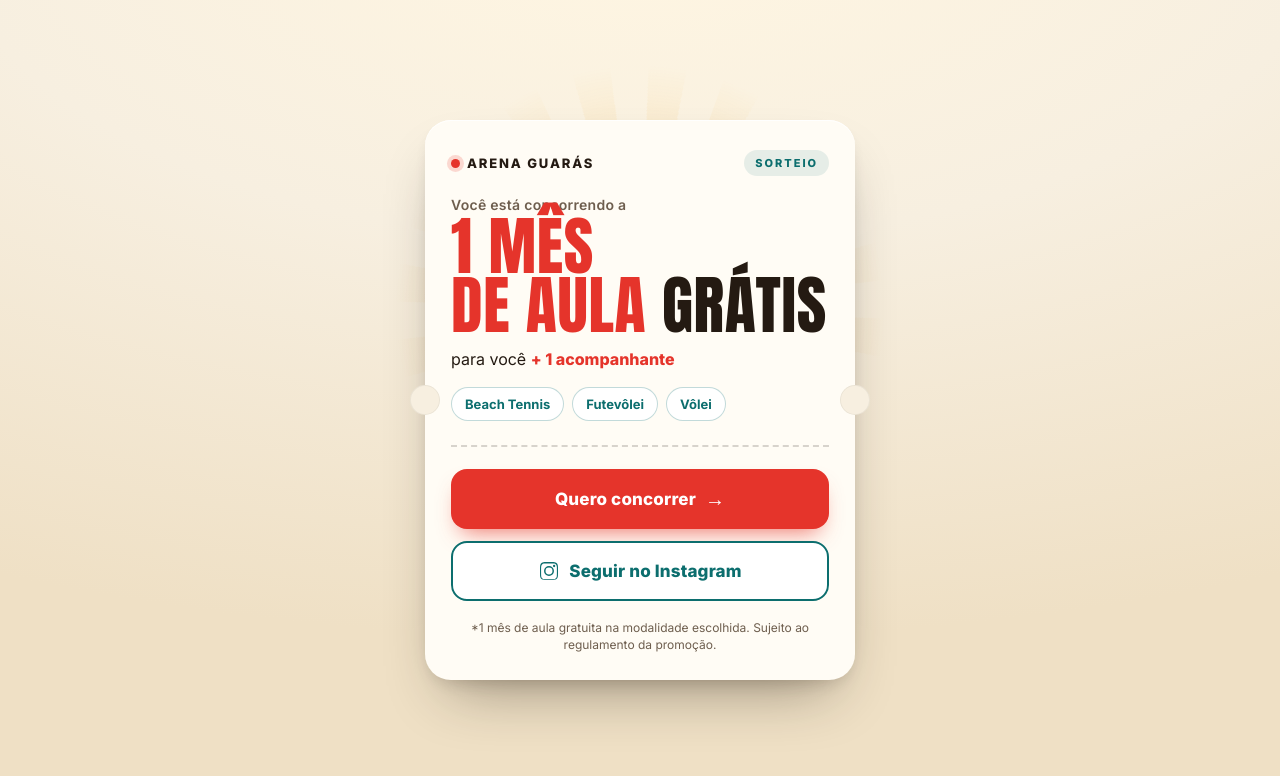
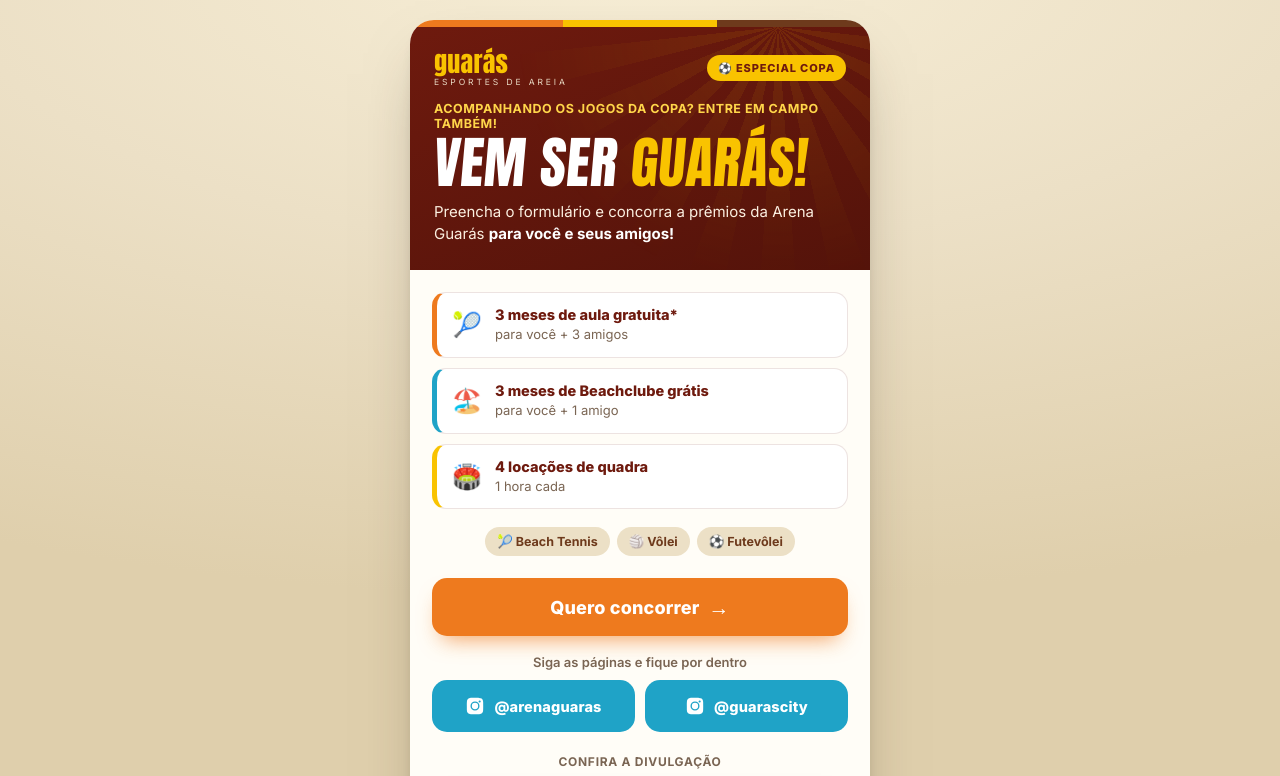
Before and after one commit to aureobeligollidev/arena-guaras, a plain HTML site: page index.html in a window 1280 px wide. Shown: the top 776 px of the page. Drawn offline with Linux system fonts and the light colour scheme.

Commit message:
Premios novos + folder + identidade Copa (#VemSerGuaras)

```diff
--- a/index.html
+++ b/index.html
@@ -3,119 +3,178 @@
 <head>
 <meta charset="UTF-8">
 <meta name="viewport" content="width=device-width, initial-scale=1.0">
-<title>Arena Guarás · Sorteio</title>
-<meta name="description" content="Concorra a 1 mês de aula grátis para você + 1 acompanhante. Beach Tennis, Futevôlei ou Vôlei.">
-<meta property="og:title" content="Sorteio Arena Guarás — 1 mês de aula grátis">
-<meta property="og:description" content="Para você + 1 acompanhante. Escolha: Beach Tennis, Futevôlei ou Vôlei.">
+<title>Sorteio Arena Guarás · #VemSerGuarás</title>
+<meta name="description" content="Preencha o formulário e concorra a prêmios da Arena Guarás para você e seus amigos: aula grátis, Beachclube e locação de quadra!">
+<meta property="og:title" content="Sorteio Arena Guarás — concorra a prêmios!">
+<meta property="og:description" content="Aula grátis, Beachclube e locação de quadra para você e seus amigos. #VemSerGuarás">
 <meta property="og:type" content="website">
+<meta property="og:image" content="folder.jpeg">
 <link rel="preconnect" href="https://fonts.googleapis.com">
 <link rel="preconnect" href="https://fonts.gstatic.com" crossorigin>
-<link href="https://fonts.googleapis.com/css2?family=Anton&family=Inter:wght@400;500;600;700;800&display=swap" rel="stylesheet">
+<link href="https://fonts.googleapis.com/css2?family=Anton&family=Inter:wght@400;500;600;700;800;900&display=swap" rel="stylesheet">
 <style>
   :root{
-    --areia:#F7EFE0; --areia-2:#EFE0C5; --creme:#FFFCF5;
-    --guara:#E5342B; --guara-fundo:#C3261F;
-    --mar:#0C6E6E; --sol:#F4A300;
-    --carvao:#241A12; --carvao-suave:#6E5E4E;
+    --vinho:#6E1A0E; --vinho-2:#54130A;
+    --amarelo:#F9C300; --amarelo-2:#FFD64A;
+    --laranja:#EE7A1E; --laranja-2:#D9650F;
+    --ciano:#1FA3C7; --ciano-2:#177E9A;
+    --marrom:#6E3A1C;
+    --areia:#ECE0C6; --areia-2:#DFCFAC; --creme:#FFFDF7;
+    --carvao:#3A2A1C; --carvao-suave:#7A6553;
   }
   *{ box-sizing:border-box; margin:0; padding:0; }
   html,body{ height:100%; }
   body{
     font-family:"Inter", system-ui, sans-serif; color:var(--carvao);
-    background:radial-gradient(120% 90% at 50% -10%, #FFF6E2 0%, var(--areia) 45%, var(--areia-2) 100%);
-    min-height:100%; display:flex; align-items:center; justify-content:center;
-    padding:24px 18px calc(24px + env(safe-area-inset-bottom));
-    overflow-x:hidden; -webkit-font-smoothing:antialiased;
+    background:radial-gradient(120% 80% at 50% -5%, #F7EED6 0%, var(--areia) 45%, var(--areia-2) 100%);
+    min-height:100%; display:flex; justify-content:center;
+    padding:20px 16px calc(28px + env(safe-area-inset-bottom));
+    -webkit-font-smoothing:antialiased; overflow-x:hidden;
   }
-  .palco{ position:relative; width:100%; max-width:430px; }
-  .palco::before{
-    content:""; position:absolute; top:-90px; left:50%;
-    width:560px; height:560px; transform:translateX(-50%);
-    background:repeating-conic-gradient(from 0deg at 50% 50%,
-      rgba(244,163,0,.16) 0deg 9deg, transparent 9deg 18deg);
-    border-radius:50%;
-    -webkit-mask:radial-gradient(circle, #000 0%, #000 30%, transparent 62%);
-            mask:radial-gradient(circle, #000 0%, #000 30%, transparent 62%);
-    animation:girar 90s linear infinite; z-index:0; pointer-events:none;
+  .palco{ width:100%; max-width:460px; }
+
+  .cartao{
+    position:relative; background:var(--creme);
+    border-radius:24px; overflow:hidden;
+    box-shadow:0 28px 60px -26px rgba(58,42,28,.5), 0 8px 20px -12px rgba(58,42,28,.3);
+    animation:entrar .6s cubic-bezier(.2,.7,.2,1) both;
   }
-  @keyframes girar{ to{ transform:translateX(-50%) rotate(360deg); } }
-  .bilhete{
-    position:relative; z-index:1; background:var(--creme);
-    border-radius:26px; padding:30px 26px 26px;
-    box-shadow:0 1px 0 rgba(255,255,255,.9) inset,
-      0 30px 60px -24px rgba(36,26,18,.45), 0 8px 22px -12px rgba(36,26,18,.3);
-    animation:entrar .7s cubic-bezier(.2,.7,.2,1) both;
-  }
-  .bilhete::before,.bilhete::after{
-    content:""; position:absolute; top:50%; width:30px; height:30px;
-    background:var(--areia); border-radius:50%; transform:translateY(-50%);
-    box-shadow:0 0 0 1px rgba(36,26,18,.05) inset;
-  }
-  .bilhete::before{ left:-15px; }
-  .bilhete::after{ right:-15px; }
-  @keyframes entrar{ from{ opacity:0; transform:translateY(22px) scale(.97); } to{ opacity:1; transform:none; } }
-  .topo{ display:flex; align-items:center; justify-content:space-between; margin-bottom:20px; }
-  .marca{ display:inline-flex; align-items:center; gap:7px; font-weight:800; font-size:13px;
-    letter-spacing:.14em; text-transform:uppercase; color:var(--carvao); }
-  .marca .bolinha{ width:9px; height:9px; border-radius:50%; background:var(--guara);
-    box-shadow:0 0 0 4px rgba(229,52,43,.18); }
-  .selo{ font-weight:800; font-size:11px; letter-spacing:.18em; text-transform:uppercase;
-    color:var(--mar); background:rgba(12,110,110,.1); padding:6px 11px; border-radius:999px; }
-  .chamada{ font-size:14px; font-weight:600; color:var(--carvao-suave); letter-spacing:.02em; margin-bottom:4px; }
-  h1{ font-family:"Anton", sans-serif; font-weight:400; font-size:clamp(46px, 16vw, 64px);
-    line-height:.92; letter-spacing:.01em; text-transform:uppercase; color:var(--guara); margin:2px 0 14px; }
-  h1 .destaque{ color:var(--carvao); }
-  .acompanhante{ font-size:16px; color:var(--carvao); margin-bottom:18px; }
-  .acompanhante strong{ color:var(--guara); font-weight:800; }
-  .modalidades{ display:flex; flex-wrap:wrap; gap:8px; margin-bottom:24px; }
-  .modalidades span{ font-size:13px; font-weight:700; color:var(--mar); background:#fff;
-    border:1.5px solid rgba(12,110,110,.25); padding:8px 13px; border-radius:999px; }
-  .picote{ border:none; border-top:2px dashed rgba(36,26,18,.18); margin:4px 0 22px; }
-  .acoes{ display:flex; flex-direction:column; gap:12px; }
-  .btn{ display:flex; align-items:center; justify-content:center; gap:9px; min-height:60px;
-    padding:0 20px; border-radius:16px; font-size:17px; font-weight:800; text-decoration:none;
-    letter-spacing:.01em; transition:transform .12s ease, box-shadow .2s ease, background .2s ease;
-    -webkit-tap-highlight-color:transparent; }
+  @keyframes entrar{ from{opacity:0; transform:translateY(18px) scale(.98)} to{opacity:1; transform:none} }
+
+  /* faixa de modalidades no topo (igual ao folder) */
+  .faixa{ height:7px; display:flex; }
+  .faixa i{ flex:1; }
+  .faixa .l{ background:var(--laranja); } .faixa .a{ background:var(--amarelo); } .faixa .m{ background:var(--marrom); }
+
+  /* HERO vinho */
+  .hero{ background:linear-gradient(160deg, var(--vinho) 0%, var(--vinho-2) 100%); color:#fff; padding:22px 24px 26px; position:relative; }
+  .hero::after{ content:""; position:absolute; inset:0;
+    background:repeating-conic-gradient(from 0deg at 80% 0%, rgba(249,195,0,.10) 0deg 8deg, transparent 8deg 16deg);
+    -webkit-mask:radial-gradient(circle at 80% 0%, #000 0%, transparent 60%); mask:radial-gradient(circle at 80% 0%, #000 0%, transparent 60%); pointer-events:none; }
+  .topo{ display:flex; align-items:center; justify-content:space-between; position:relative; z-index:1; margin-bottom:14px; }
+  .marca{ display:flex; flex-direction:column; line-height:1; }
+  .marca b{ font-family:"Anton",sans-serif; font-weight:400; font-size:26px; letter-spacing:.01em; color:var(--amarelo); }
+  .marca small{ font-size:8.5px; letter-spacing:.34em; color:#E9D9C4; margin-top:3px; }
+  .selo{ font-size:11px; font-weight:800; letter-spacing:.08em; text-transform:uppercase; color:var(--vinho);
+    background:var(--amarelo); padding:6px 11px; border-radius:999px; white-space:nowrap; }
+  .eyebrow{ position:relative; z-index:1; font-size:12.5px; font-weight:700; letter-spacing:.04em; color:var(--amarelo-2); text-transform:uppercase; margin-bottom:6px; }
+  h1{ position:relative; z-index:1; font-family:"Anton",sans-serif; font-weight:400; text-transform:uppercase;
+    font-size:clamp(40px,13.5vw,56px); line-height:.9; letter-spacing:.01em; transform:skewX(-5deg); transform-origin:left; }
+  h1 .g{ color:var(--amarelo); }
+  .lead{ position:relative; z-index:1; font-size:15px; line-height:1.45; color:#FBEFE0; margin-top:14px; }
+  .lead strong{ color:#fff; }
+
+  /* CORPO creme */
+  .corpo{ padding:22px 22px 24px; }
+
+  .premios{ list-style:none; display:flex; flex-direction:column; gap:10px; margin-bottom:18px; }
+  .premios li{ display:flex; align-items:center; gap:13px; background:#fff;
+    border:1.5px solid rgba(110,26,14,.12); border-left:5px solid var(--laranja);
+    border-radius:14px; padding:13px 15px; }
+  .premios li:nth-child(2){ border-left-color:var(--ciano); }
+  .premios li:nth-child(3){ border-left-color:var(--amarelo); }
+  .premios .ic{ font-size:24px; line-height:1; flex-shrink:0; }
+  .premios .tx{ font-size:14.5px; line-height:1.3; }
+  .premios .tx b{ color:var(--vinho); font-weight:800; }
+  .premios .tx span{ color:var(--carvao-suave); font-size:13px; }
+
+  .modalidades{ display:flex; flex-wrap:wrap; gap:7px; justify-content:center; margin-bottom:22px; }
+  .modalidades span{ font-size:12.5px; font-weight:700; color:var(--marrom); background:var(--areia);
+    padding:7px 12px; border-radius:999px; }
+
+  .btn{ display:flex; align-items:center; justify-content:center; gap:9px; min-height:58px;
+    padding:0 18px; border-radius:15px; font-size:16.5px; font-weight:800; text-decoration:none;
+    letter-spacing:.01em; transition:transform .12s ease, filter .2s ease; -webkit-tap-highlight-color:transparent; }
   .btn:active{ transform:translateY(2px) scale(.99); }
-  .btn-guara{ background:var(--guara); color:#fff; box-shadow:0 12px 22px -10px rgba(229,52,43,.7); }
-  .btn-guara:hover{ background:var(--guara-fundo); }
-  .btn-mar{ background:#fff; color:var(--mar); border:2px solid var(--mar); }
-  .btn-mar:hover{ background:var(--mar); color:#fff; }
-  .btn-mar:hover .ig path{ fill:#fff; }
-  .btn .seta{ font-size:20px; }
-  .nota{ font-size:12px; line-height:1.45; color:var(--carvao-suave); text-align:center; margin-top:18px; }
-  .btn:focus-visible{ outline:3px solid var(--sol); outline-offset:3px; }
-  @media (prefers-reduced-motion: reduce){
-    .palco::before{ animation:none; } .bilhete{ animation:none; } .btn{ transition:none; }
-  }
+  .btn:focus-visible{ outline:3px solid var(--marrom); outline-offset:3px; }
+
+  .btn-cta{ background:var(--laranja); color:#fff; box-shadow:0 12px 22px -10px rgba(238,122,30,.75); font-size:18px; }
+  .btn-cta:hover{ filter:brightness(1.05); }
+  .btn-cta .seta{ font-size:21px; }
+
+  .siga{ text-align:center; font-size:13px; font-weight:600; color:var(--carvao-suave); margin:18px 0 10px; }
+  .acoes-ig{ display:flex; gap:10px; }
+  .btn-ig{ flex:1; background:var(--ciano); color:#fff; font-size:14.5px; min-height:52px; }
+  .btn-ig:hover{ filter:brightness(1.05); }
+  .btn-ig svg{ flex-shrink:0; }
+
+  /* FOLDER */
+  .folder{ margin:22px 0 6px; }
+  .folder p{ text-align:center; font-size:12px; font-weight:700; letter-spacing:.06em; text-transform:uppercase; color:var(--carvao-suave); margin-bottom:10px; }
+  .folder img{ width:100%; height:auto; display:block; border-radius:16px; border:1px solid rgba(58,42,28,.12);
+    box-shadow:0 14px 30px -16px rgba(58,42,28,.45); }
+
+  /* UNIDADES */
+  .unidades{ display:flex; flex-direction:column; gap:9px; margin-top:20px; }
+  .uni{ background:var(--areia); border-radius:13px; padding:12px 15px; }
+  .uni b{ display:block; color:var(--vinho); font-size:14px; margin-bottom:5px; }
+  .uni a{ display:inline-flex; align-items:center; gap:7px; color:var(--carvao); font-size:13.5px; font-weight:600; text-decoration:none; }
+  .uni a svg{ flex-shrink:0; }
+
+  .nota{ font-size:11.5px; line-height:1.5; color:var(--carvao-suave); text-align:center; margin-top:20px; }
+  .nota b{ color:var(--laranja-2); }
+
+  @media (prefers-reduced-motion: reduce){ .cartao{ animation:none; } .btn{ transition:none; } }
 </style>
 </head>
 <body>
   <div class="palco">
-    <main class="bilhete">
+    <main class="cartao">
+      <div class="faixa"><i class="l"></i><i class="a"></i><i class="m"></i></div>
+
+      <section class="hero">
         <div class="topo">
-        <span class="marca"><span class="bolinha"></span> Arena Guarás</span>
-        <span class="selo">Sorteio</span>
+          <div class="marca"><b>guarás</b><small>ESPORTES DE AREIA</small></div>
+          <span class="selo">⚽ Especial Copa</span>
         </div>
-      <p class="chamada">Você está concorrendo a</p>
-      <h1>1 Mês<br>de aula <span class="destaque">grátis</span></h1>
-      <p class="acompanhante">para você <strong>+ 1 acompanhante</strong></p>
+        <p class="eyebrow">Acompanhando os jogos da Copa? Entre em campo também!</p>
+        <h1>Vem ser <span class="g">Guarás!</span></h1>
+        <p class="lead">Preencha o formulário e concorra a prêmios da Arena Guarás <strong>para você e seus amigos!</strong></p>
+      </section>
+
+      <section class="corpo">
+        <ul class="premios">
+          <li><span class="ic">🎾</span><div class="tx"><b>3 meses de aula gratuita*</b><br><span>para você + 3 amigos</span></div></li>
+          <li><span class="ic">🏖️</span><div class="tx"><b>3 meses de Beachclube grátis</b><br><span>para você + 1 amigo</span></div></li>
+          <li><span class="ic">🏟️</span><div class="tx"><b>4 locações de quadra</b><br><span>1 hora cada</span></div></li>
+        </ul>
+
         <div class="modalidades">
-        <span>Beach Tennis</span><span>Futevôlei</span><span>Vôlei</span>
+          <span>🎾 Beach Tennis</span><span>🏐 Vôlei</span><span>⚽ Futevôlei</span>
         </div>
-      <hr class="picote">
-      <div class="acoes">
-        <a class="btn btn-guara" href="https://forms.gle/Yzr2ADU5ExBPPyAd8">
-          Quero concorrer <span class="seta">&rarr;</span>
+
+        <a class="btn btn-cta" href="https://forms.gle/Yzr2ADU5ExBPPyAd8">Quero concorrer <span class="seta">&rarr;</span></a>
+
+        <p class="siga">Siga as páginas e fique por dentro</p>
+        <div class="acoes-ig">
+          <a class="btn btn-ig" href="https://www.instagram.com/arenaguaras?utm_source=qr&igsh=NnNuYW8xdXdxOXd6">
+            <svg width="20" height="20" viewBox="0 0 24 24" aria-hidden="true"><path fill="#fff" d="M12 2.2c3.2 0 3.6 0 4.85.07 1.17.05 1.8.25 2.23.41.56.22.96.48 1.38.9.42.42.68.82.9 1.38.16.42.36 1.06.41 2.23.06 1.27.07 1.65.07 4.85s0 3.58-.07 4.85c-.05 1.17-.25 1.8-.41 2.23-.22.56-.48.96-.9 1.38-.42.42-.82.68-1.38.9-.42.16-1.06.36-2.23.41-1.27.06-1.65.07-4.85.07s-3.58 0-4.85-.07c-1.17-.05-1.8-.25-2.23-.41a3.7 3.7 0 0 1-1.38-.9 3.7 3.7 0 0 1-.9-1.38c-.16-.42-.36-1.06-.41-2.23C2.21 15.58 2.2 15.2 2.2 12s0-3.58.07-4.85c.05-1.17.25-1.8.41-2.23.22-.56.48-.96.9-1.38.42-.42.82-.68 1.38-.9.42-.16 1.06-.36 2.23-.41C8.42 2.21 8.8 2.2 12 2.2Zm0 4.38a5.42 5.42 0 1 0 0 10.84 5.42 5.42 0 0 0 0-10.84Zm0 1.62a3.8 3.8 0 1 1 0 7.6 3.8 3.8 0 0 1 0-7.6Zm5.6-2.9a1.27 1.27 0 1 0 0 2.54 1.27 1.27 0 0 0 0-2.54Z"/></svg>
+            @arenaguaras
           </a>
-        <a class="btn btn-mar" href="https://www.instagram.com/arenaguaras?utm_source=qr&igsh=NnNuYW8xdXdxOXd6">
-          <svg class="ig" width="22" height="22" viewBox="0 0 24 24" aria-hidden="true">
-            <path fill="#0C6E6E" d="M12 2.2c3.2 0 3.6 0 4.85.07 1.17.05 1.8.25 2.23.41.56.22.96.48 1.38.9.42.42.68.82.9 1.38.16.42.36 1.06.41 2.23.06 1.27.07 1.65.07 4.85s0 3.58-.07 4.85c-.05 1.17-.25 1.8-.41 2.23-.22.56-.48.96-.9 1.38-.42.42-.82.68-1.38.9-.42.16-1.06.36-2.23.41-1.27.06-1.65.07-4.85.07s-3.58 0-4.85-.07c-1.17-.05-1.8-.25-2.23-.41a3.7 3.7 0 0 1-1.38-.9 3.7 3.7 0 0 1-.9-1.38c-.16-.42-.36-1.06-.41-2.23C2.21 15.58 2.2 15.2 2.2 12s0-3.58.07-4.85c.05-1.17.25-1.8.41-2.23.22-.56.48-.96.9-1.38.42-.42.82-.68 1.38-.9.42-.16 1.06-.36 2.23-.41C8.42 2.21 8.8 2.2 12 2.2Zm0 1.62c-3.15 0-3.52.01-4.76.07-.9.04-1.39.19-1.71.32-.43.17-.74.37-1.06.69-.32.32-.52.63-.69 1.06-.13.32-.28.81-.32 1.71-.06 1.24-.07 1.61-.07 4.76s0 3.52.07 4.76c.04.9.19 1.39.32 1.71.17.43.37.74.69 1.06.32.32.63.52 1.06.69.32.13.81.28 1.71.32 1.24.06 1.61.07 4.76.07s3.52 0 4.76-.07c.9-.04 1.39-.19 1.71-.32.43-.17.74-.37 1.06-.69.32-.32.52-.63.69-1.06.13-.32.28-.81.32-1.71.06-1.24.07-1.61.07-4.76s0-3.52-.07-4.76c-.04-.9-.19-1.39-.32-1.71a2.85 2.85 0 0 0-.69-1.06 2.85 2.85 0 0 0-1.06-.69c-.32-.13-.81-.28-1.71-.32-1.24-.06-1.61-.07-4.76-.07Zm0 2.76a5.42 5.42 0 1 1 0 10.84 5.42 5.42 0 0 1 0-10.84Zm0 1.62a3.8 3.8 0 1 0 0 7.6 3.8 3.8 0 0 0 0-7.6Zm5.6-2.9a1.27 1.27 0 1 1 0 2.54 1.27 1.27 0 0 1 0-2.54Z"/>
-          </svg>
-          Seguir no Instagram
+          <a class="btn btn-ig" href="https://www.instagram.com/guarascity">
+            <svg width="20" height="20" viewBox="0 0 24 24" aria-hidden="true"><path fill="#fff" d="M12 2.2c3.2 0 3.6 0 4.85.07 1.17.05 1.8.25 2.23.41.56.22.96.48 1.38.9.42.42.68.82.9 1.38.16.42.36 1.06.41 2.23.06 1.27.07 1.65.07 4.85s0 3.58-.07 4.85c-.05 1.17-.25 1.8-.41 2.23-.22.56-.48.96-.9 1.38-.42.42-.82.68-1.38.9-.42.16-1.06.36-2.23.41-1.27.06-1.65.07-4.85.07s-3.58 0-4.85-.07c-1.17-.05-1.8-.25-2.23-.41a3.7 3.7 0 0 1-1.38-.9 3.7 3.7 0 0 1-.9-1.38c-.16-.42-.36-1.06-.41-2.23C2.21 15.58 2.2 15.2 2.2 12s0-3.58.07-4.85c.05-1.17.25-1.8.41-2.23.22-.56.48-.96.9-1.38.42-.42.82-.68 1.38-.9.42-.16 1.06-.36 2.23-.41C8.42 2.21 8.8 2.2 12 2.2Zm0 4.38a5.42 5.42 0 1 0 0 10.84 5.42 5.42 0 0 0 0-10.84Zm0 1.62a3.8 3.8 0 1 1 0 7.6 3.8 3.8 0 0 1 0-7.6Zm5.6-2.9a1.27 1.27 0 1 0 0 2.54 1.27 1.27 0 0 0 0-2.54Z"/></svg>
+            @guarascity
           </a>
         </div>
-      <p class="nota">*1 mês de aula gratuita na modalidade escolhida. Sujeito ao regulamento da promoção.</p>
+
+        <figure class="folder">
+          <p>Confira a divulgação</p>
+          <img src="folder.jpeg" alt="Folder da promoção Arena Guarás — Especial Copa" loading="lazy">
+        </figure>
+
+        <div class="unidades">
+          <div class="uni">
+            <b>Arena Guarás Samambaia</b>
+            <a href="https://wa.me/5516996390068"><svg width="16" height="16" viewBox="0 0 24 24" aria-hidden="true"><path fill="#25D366" d="M12 2a10 10 0 0 0-8.6 15.1L2 22l5-1.3A10 10 0 1 0 12 2Zm5.3 14.2c-.2.6-1.2 1.2-1.7 1.2-.4.1-1 .1-1.6-.1-.4-.1-.9-.3-1.5-.5-2.7-1.2-4.4-3.9-4.6-4.1-.1-.2-1-1.4-1-2.6 0-1.2.6-1.8.9-2.1.2-.2.5-.3.7-.3h.5c.2 0 .4 0 .6.5l.7 1.8c.1.2.1.3 0 .5l-.4.5-.3.3c-.1.1-.2.3-.1.5.1.2.6 1 1.3 1.6.9.8 1.6 1 1.8 1.1.2.1.4.1.5-.1l.6-.8c.2-.2.3-.2.5-.1l1.7.8c.2.1.4.2.4.3.1.1.1.6-.1 1.2Z"/></svg> (16) 99639-0068</a>
+          </div>
+          <div class="uni">
+            <b>Arena Guarás City</b>
+            <a href="https://wa.me/5516996081254"><svg width="16" height="16" viewBox="0 0 24 24" aria-hidden="true"><path fill="#25D366" d="M12 2a10 10 0 0 0-8.6 15.1L2 22l5-1.3A10 10 0 1 0 12 2Zm5.3 14.2c-.2.6-1.2 1.2-1.7 1.2-.4.1-1 .1-1.6-.1-.4-.1-.9-.3-1.5-.5-2.7-1.2-4.4-3.9-4.6-4.1-.1-.2-1-1.4-1-2.6 0-1.2.6-1.8.9-2.1.2-.2.5-.3.7-.3h.5c.2 0 .4 0 .6.5l.7 1.8c.1.2.1.3 0 .5l-.4.5-.3.3c-.1.1-.2.3-.1.5.1.2.6 1 1.3 1.6.9.8 1.6 1 1.8 1.1.2.1.4.1.5-.1l.6-.8c.2-.2.3-.2.5-.1l1.7.8c.2.1.4.2.4.3.1.1.1.6-.1 1.2Z"/></svg> (16) 99608-1254</a>
+          </div>
+        </div>
+
+        <p class="nota">*Prêmios sujeitos ao regulamento da promoção. <b>#VemSerGuarás</b></p>
+      </section>
     </main>
   </div>
 </body>
```
Also changed, not shown: folder.jpeg (added), qr_arena.png. Lines whose indentation alone changed are shown as unchanged.
